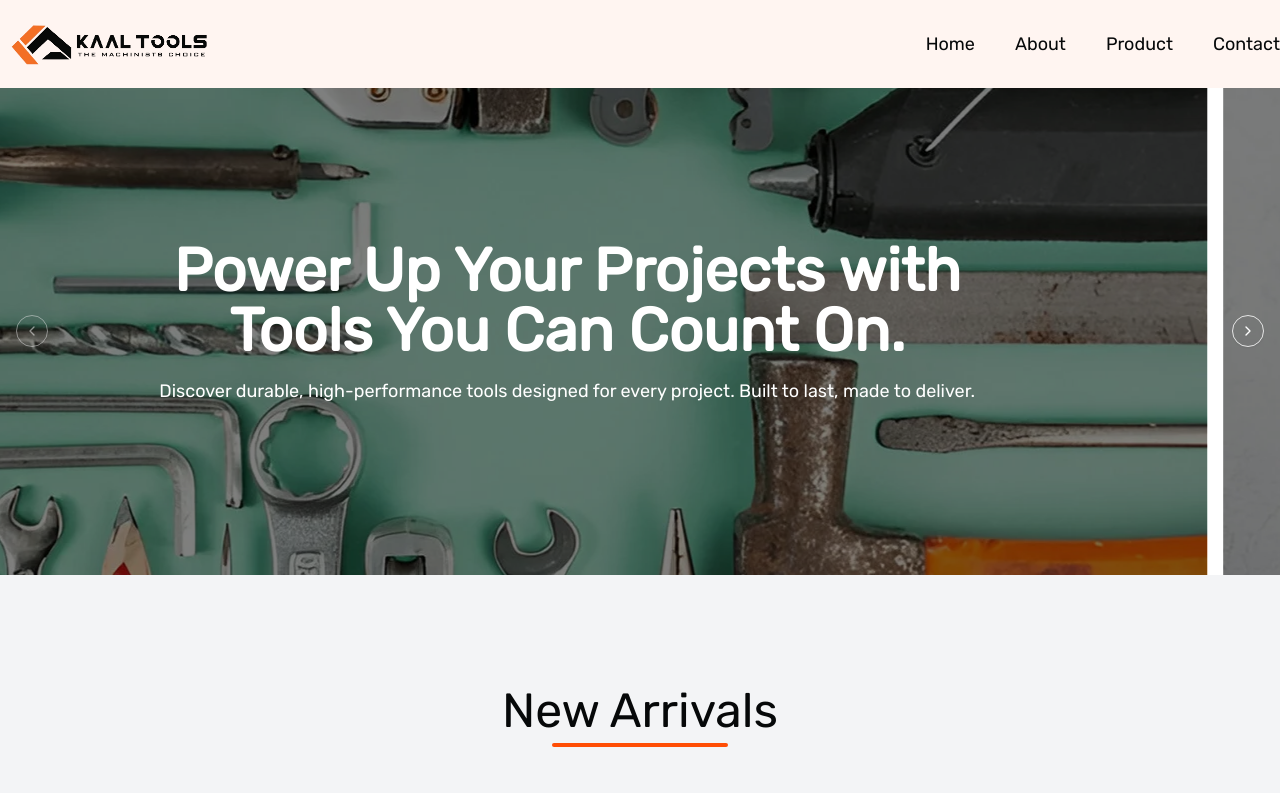
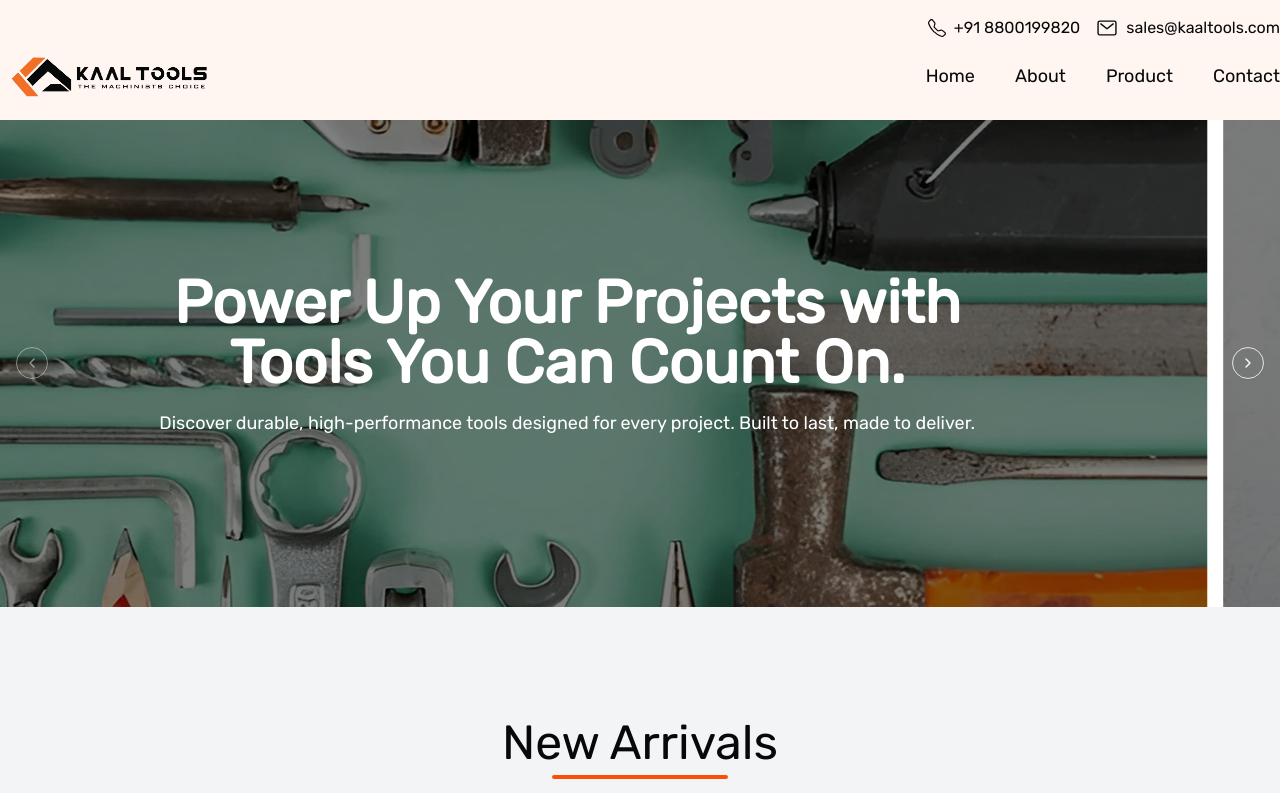
Before and after one commit to AshishAr-07/KaalTools, a Next.js app: page / in a window 1280 px wide. Shown: the top 793 px of the page. Built offline with nearby package versions, Linux system fonts and the light colour scheme.

Commit message:
header updated

```diff
--- a/src/app/_component/Header.jsx
+++ b/src/app/_component/Header.jsx
@@ -2,6 +2,8 @@
 import React, { useCallback, useState } from 'react'
 import Link from 'next/link'
 import { RxHamburgerMenu, RxCross2 } from "react-icons/rx";
+import { BsTelephone } from "react-icons/bs";
+import { IoMailOutline } from "react-icons/io5";
 import Wrapper from './Wrapper';
 import Image from 'next/image';
 
@@ -11,11 +13,21 @@ export default function Header() {
     const handleClick = useCallback(() => setIsMenuOpen(prev => !prev), [])
     const menuClick = useCallback(() => {
         setIsMenuOpen(false)
-    },[])
+    }, [])
 
     return (
         <header className='w-full bg-[var(--lightcolor)]   sticky top-0 left-0 right-0 z-50 '>
             <section className='md:max-w-screen-xl max-w-screen-lg  mx-auto py-2 lg:px-0 px-4'>
+                <div className='w-full flex justify-end items-end gap-4'>
+                    <div className='flex items-center pt-2 gap-2'>
+                        <BsTelephone size={18} />
+                        <p>+91 8800199820</p>
+                    </div>
+                    <div className='flex items-center gap-2'>
+                        <IoMailOutline size={22} />
+                        <p>sales@kaaltools.com</p>
+                    </div>
+                </div>
                 <div className='flex justify-between items-center'>
                     <Link href='/'>
                         <Image src='/logo.webp' width={220} height={80} alt='logo' />
```
